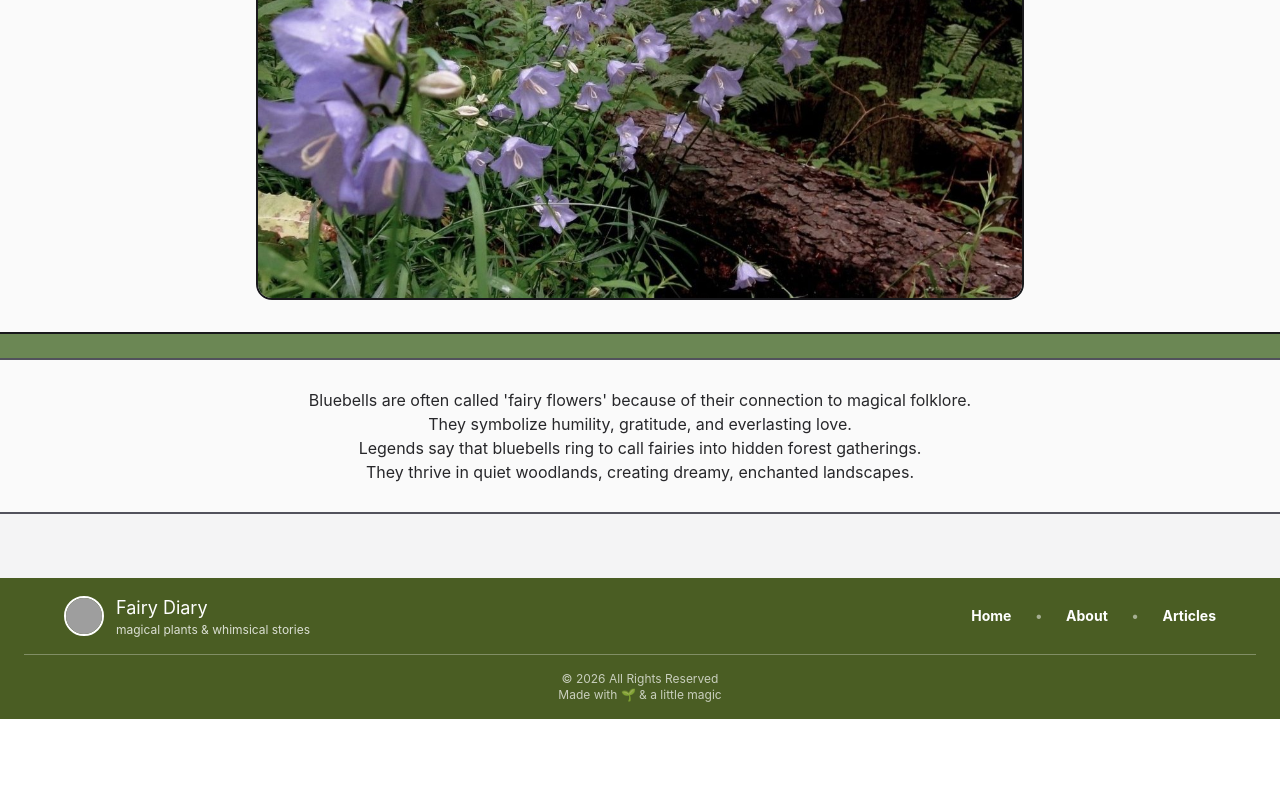
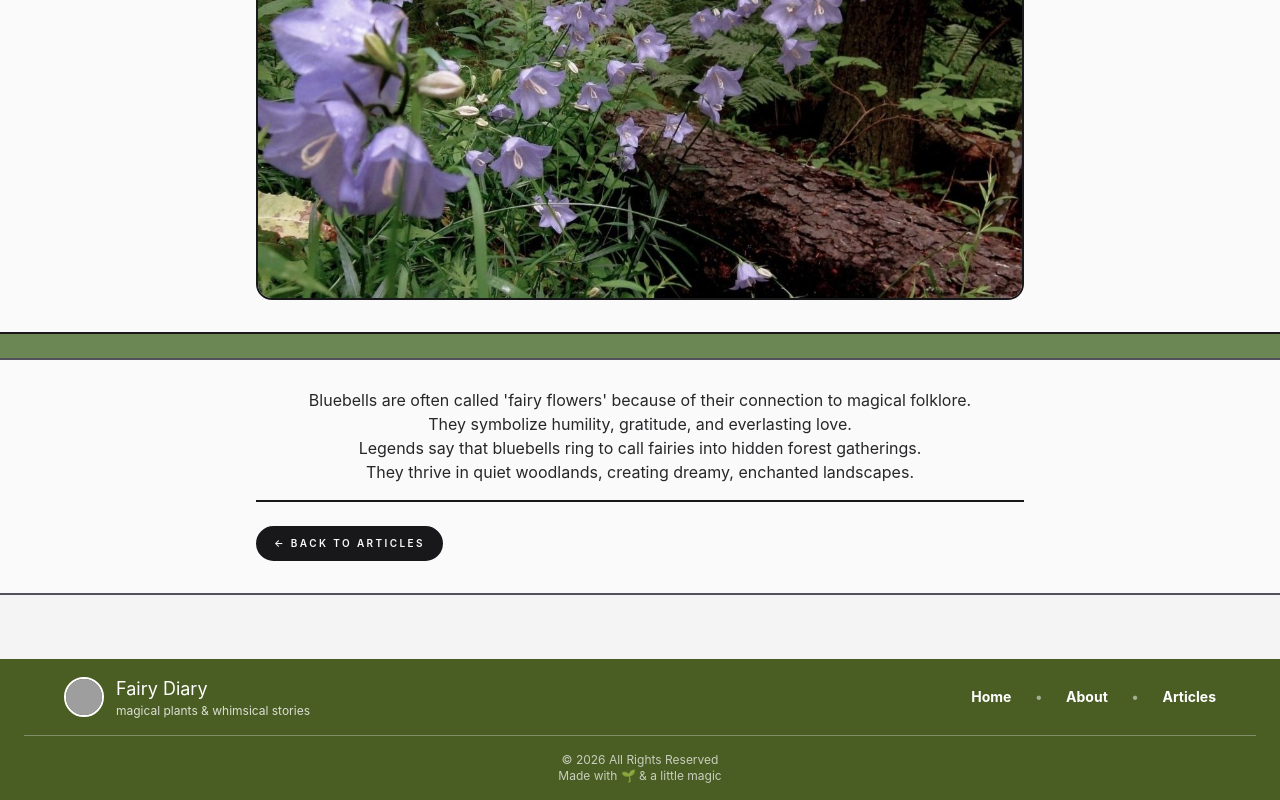
Before and after one commit to pillowwillowow/arellano-webprog, a React (Vite) app in the folder arellano-client/: page /articles/bluebell-magic in a window 1280 px wide. Shown: the part 466-1266 px from the top of the page. Before the commit the page ends 1185 px from the top, so only its background shows below. Built offline with nearby package versions, Linux system fonts and the light colour scheme; grey boxes are pictures that could not be loaded.

Commit message:
lab-act3

```diff
--- a/arellano-client/src/App.jsx
+++ b/arellano-client/src/App.jsx
@@ -41,5 +41,4 @@ const routes = [
     </>
   );
 }
-
   export default App;
--- a/arellano-client/src/assets/pages/ArticleListPage.jsx
+++ b/arellano-client/src/assets/pages/ArticleListPage.jsx
@@ -27,7 +27,6 @@ const ArticleListPage = () => {
                     </p>
                     <h2 className="text-2xl font-bold text-zinc-900">᭄᭡ Fairy-like Plants to Have  ᭄</h2>
                 </div>
-
                 <ArticleList articles={articles} />
             </section>
             </div>
--- a/arellano-client/src/assets/pages/ArticlePage.jsx
+++ b/arellano-client/src/assets/pages/ArticlePage.jsx
@@ -8,7 +8,7 @@ function ArticlePage() {
 
     if (!article) {
         return (
-            <div className="flex w-full flex-col gap-6">
+            <div className="flex w-full flex-col gap-6 min-h-[60vh] px-6">
                 <section className="border-y-2 border-zinc-900 bg-zinc-50 px-4 py-6 sm:px-6 sm:py-8 lg:px-8">
                    <div className="mx-auto max-w-3xl">
                     <h1 className="text-3xl font-bold text-zinc-900">Article Not Found</h1>
@@ -60,6 +60,9 @@ function ArticlePage() {
                         </p>
                       ))}
                     </div>
+                    <div className="mx-auto max-w-3xl mt-5 border-t-2 border-zinc-900 pt-6">
+                    <Button to="/articles" variant="primary">← Back to Articles</Button>
+                  </div>
                   </section>
                 </div>
               );
```
